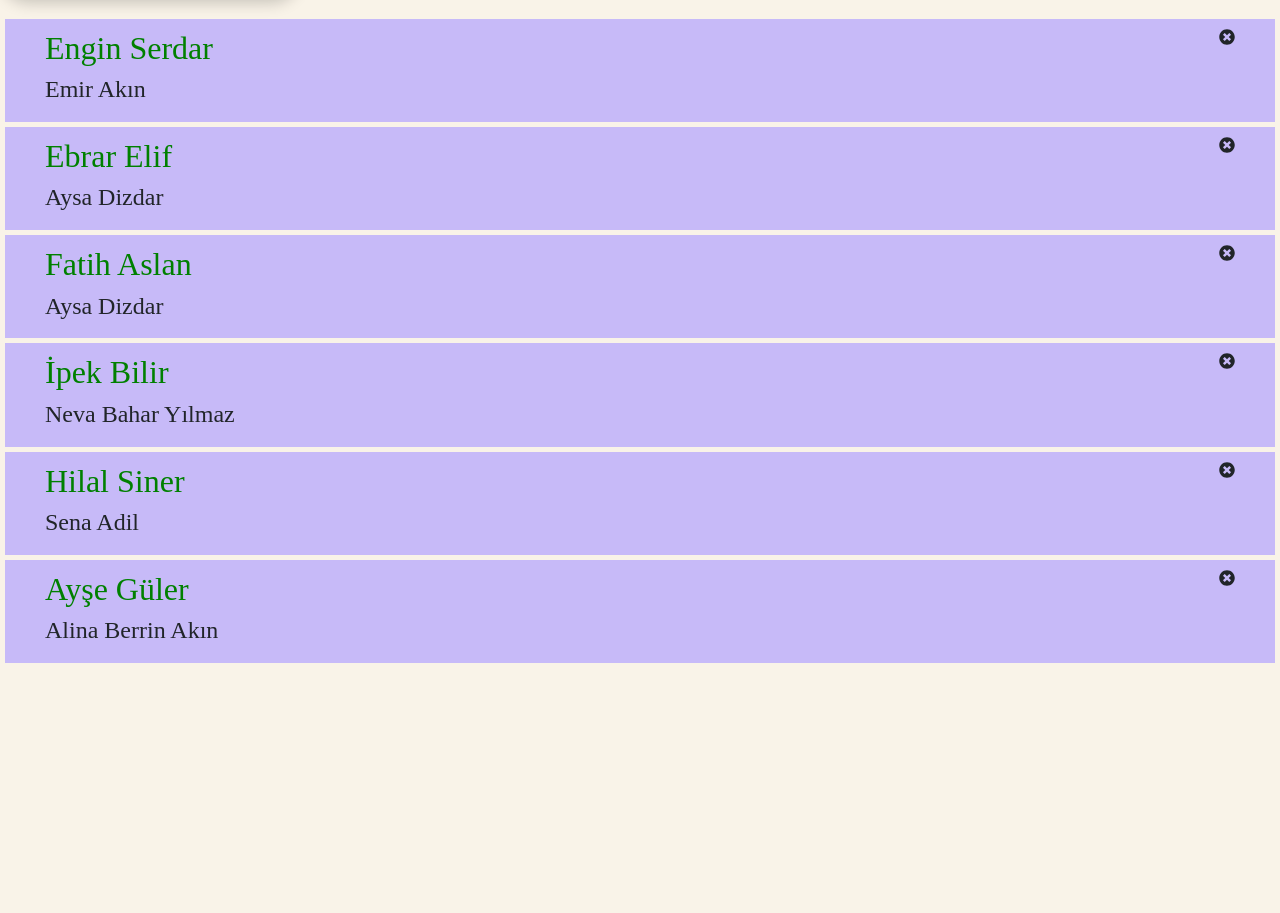
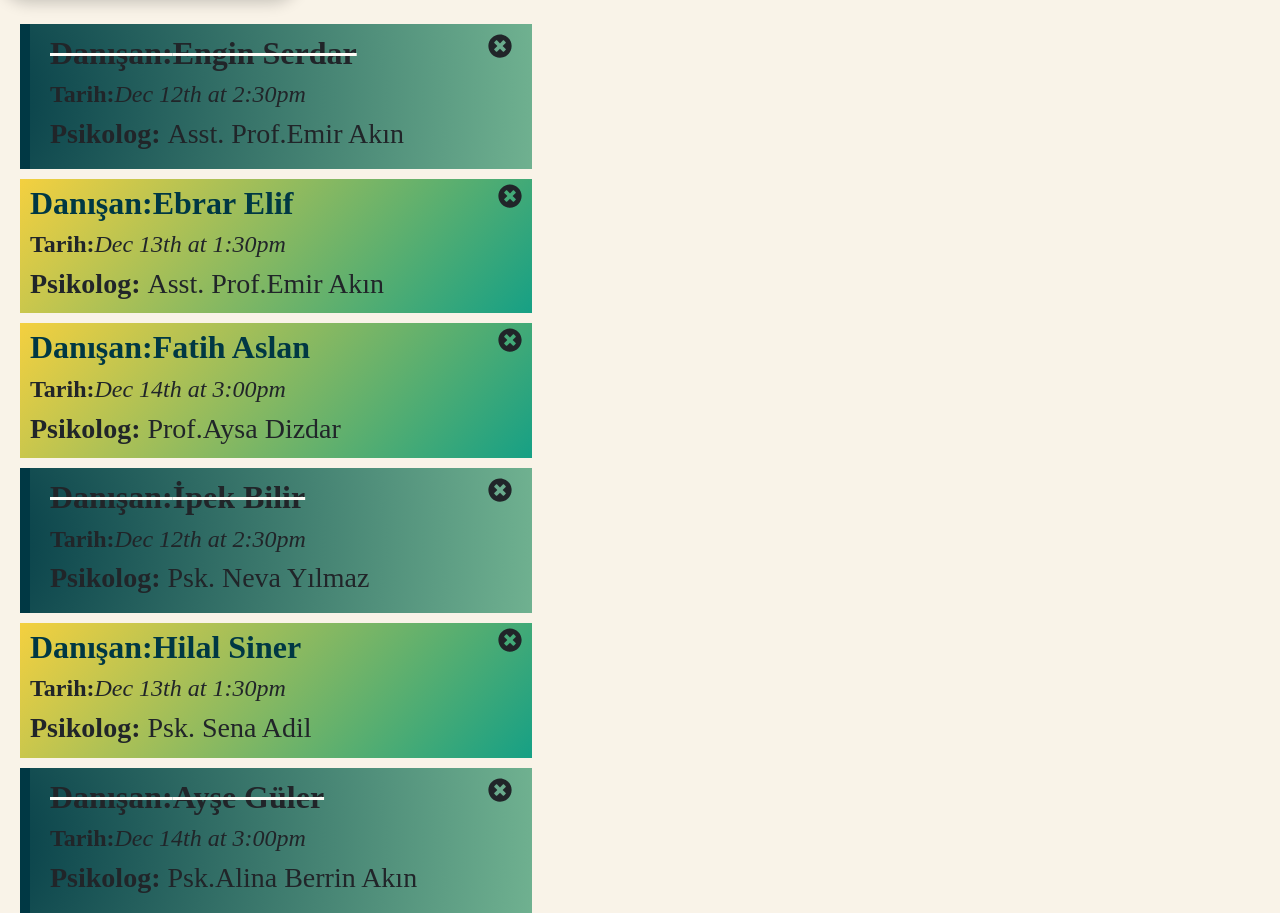
Before and after one commit to zbaharyilmaz/hospital-appointment-app, a React (Create React App) app: page / in a window 1280 px wide. Shown: the part 1545-2458 px from the top of the page. Before the commit the page ends 2208 px from the top, so only its background shows below. Built offline with nearby package versions, Linux system fonts and the light colour scheme; a web font is replaced by a local one.

Commit message:
function components arranged.

```diff
--- a/src/App.css
+++ b/src/App.css
@@ -13,22 +13,22 @@ body{
   /* background-color:#D8E0F2; */
   /* background-repeat: no-repeat; */
   /* background-size: cover; */
-    margin-top: 180px !important; /* Navbar'ın yüksekliği kadar boşluk bırakın */
-    background-color: rgb(249, 243, 232) !important;
+  margin-top: 180px !important; /* Navbar'ın yüksekliği kadar boşluk bırakın */
+  background-color: rgb(249, 243, 232) !important;
 }
-.ad{
+.head{
   background-color: rgb(177, 232, 199);
   position: fixed;  /* Sabit pozisyon */
   top: 0;           /* Sayfanın üst kısmına sabitler */
   left: 0;          /* Sayfanın sol kısmına sabitler */
-  width: 100%;      /* Navbar'ın tüm genişliği kaplamasını sağlar */
+  width: 100%;
   z-index: 999;
 }
 .navbar{
   background-image: radial-gradient( circle 1292px at -13.6% 51.7%,  rgba(0,56,68,1) 0%, rgb(129, 196, 156) 51.5%, rgba(255,252,247,1) 88.6% );
 }
 
-.ad p{
+.head p{
   display: inline-block;
   white-space: nowrap;
   animation: scroll-text 20s linear infinite;
@@ -97,35 +97,35 @@ body{
   border-radius: 5px;
   border: none;
 }
-
-/*! data daki isDone kısmı false iken görünecek stil */
-.falseStyle {
+.falseStyle, .trueStyle {
   display: flex;
   justify-content: space-between;
-  background-color:#c7baf8;
-  margin: 5px;
-  padding: 10px 40px;
+  padding: 5px 10px;
   cursor: pointer;
+  width: 40%;
+  margin-left: 20px;
+  margin-top: 10px;
 }
-.falseStyle h2 {
-  color: green;
+.falseStyle h2, h3,h4 .trueStyle h2, h3, h4{
+  color: rgba(0,56,68,1)
+  /* text-decoration-line: underline;
+  text-decoration-style: wavy;
+  text-decoration-color: red; */
 }
-.falseStyle h3 {
-  color: #152bbb;
+.falseStyle{
+  background-color: #F4D03F;
+  background-image: linear-gradient(132deg, #F4D03F 0%, #16A085 100%);
 }
-/*! data daki isDone kısmı true iken görünecek stil */
-.trueStil {
-  display: flex;
-  justify-content: space-between;
-  border-left: 10px solid #2037b9;
-  background-color: #553DF2;
+
+.trueStyle {
+  border-left: 10px solid rgba(0,56,68,1);
+  background-image: radial-gradient( circle 1292px at -13.6% 51.7%,  rgba(0,56,68,1) 0%, rgb(129, 196, 156) 51.5%, rgb(248, 238, 221) 88.6% );
   padding: 10px 20px;
 }
 
-.trueStil h3,
-.trueStil h2 {
-  text-decoration: line-through;
-  color: blue;
+.trueStyle h2 {
+  text-decoration:line-through;
+  text-decoration-color: rgba(255,252,247,1);
 }
 .doctorBtn + h4 {
   padding: 10px 20px;
--- a/src/components/Header.jsx
+++ b/src/components/Header.jsx
@@ -3,7 +3,7 @@ import { RiMentalHealthLine } from "react-icons/ri";
 
 const Header = () => {
   return (
-    <div className=" ad container-fluid ">
+    <div className="head container-fluid ">
       <div>
       <p className=" fs-4 text-center">
         Daha iyi hissetme yolculuğunuzda ilk adımınıza özel <b>500 TL</b> indirim kodu: <b>MEPHAS500</b>
@@ -12,7 +12,7 @@ const Header = () => {
       <div>
       <nav className="navbar bg-body-tertiary">
         <div className="container-fluid">
-        <h3 style={{fontWeight:"700"}}><span className="fs-1 ms-3 p-3"><RiMentalHealthLine/></span>MEPHAS PSİKOLOJİ</h3>
+        <h3 style={{fontWeight:"700"}}><span className="fs-1 ms-5 p-3"><RiMentalHealthLine/></span>MEPHAS PSİKOLOJİ</h3>
           <a className="navbar-brand" href="#"></a>
           <form className="d-flex" role="search">
             <input
--- a/src/components/PatientList.jsx
+++ b/src/components/PatientList.jsx
@@ -1,20 +1,28 @@
 import { FaTimesCircle } from "react-icons/fa";
 
 
-const PatientList = ({patients}) => {
+const PatientList = ({patients, setPatients}) => {
   return (
     <div>
       <div>
         {patients.map((person)=>{
-        const {id, patientName, isDone, myDoctor}= person
+        const {id, patientName,day,isDone, myDoctor}= person
         return(
-            <div className="falseStyle">
+            <div className={isDone===true? "trueStyle":"falseStyle"}
+            onDoubleClick={()=>setPatients(patients.map(()=>id===patients.id))}
+
+
+
+            >
+            {/* isDone? şeklinde de kullanabilirsin. */}
+
           <div key="id">
-            <h2>{patientName} </h2>
-            <h4>{myDoctor} </h4>
-            <h3>{isDone} </h3>
+            <h2><b>Danışan:{patientName}</b></h2>
+            <h4><b>Tarih:</b><i>{day}</i></h4>
+            <h3><b>Psikolog: </b>{myDoctor} </h3>
           </div>
-          <FaTimesCircle/>
+          <FaTimesCircle className="fs-4"
+         onClick={()=>setPatients(patients.filter((b)=>b.id !==id))} />
         </div>
         )
         })}
--- a/src/helper/data.js
+++ b/src/helper/data.js
@@ -3,43 +3,43 @@ export const appointmentData = [
     id: 1,
     patientName: "Engin Serdar",
     day: "Dec 12th at 2:30pm",
-    isDone: false,
-    myDoctor: "Emir Akın",
+    isDone: true,
+    myDoctor: "Asst. Prof.Emir Akın",
   },
   {
     id: 2,
     patientName: "Ebrar Elif",
     day: "Dec 13th at 1:30pm",
-    isDone: true,
-    myDoctor: "Aysa Dizdar",
+    isDone: false,
+    myDoctor: "Asst. Prof.Emir Akın",
   },
   {
     id: 3,
     patientName: "Fatih Aslan",
     day: "Dec 14th at 3:00pm",
     isDone: false,
-    myDoctor: "Aysa Dizdar",
+    myDoctor: "Prof.Aysa Dizdar",
   },
   {
     id: 4,
     patientName: "İpek Bilir",
     day: "Dec 12th at 2:30pm",
-    isDone: false,
-    myDoctor: "Neva Bahar Yılmaz",
+    isDone: true,
+    myDoctor: "Psk. Neva Yılmaz",
   },
   {
     id: 5,
     patientName: "Hilal Siner",
     day: "Dec 13th at 1:30pm",
-    isDone: true,
-    myDoctor: "Sena Adil",
+    isDone: false,
+    myDoctor: "Psk. Sena Adil",
   },
   {
     id: 6,
     patientName: "Ayşe Güler",
     day: "Dec 14th at 3:00pm",
-    isDone: false,
-    myDoctor: "Alina Berrin Akın",
+    isDone: true,
+    myDoctor: "Psk.Alina Berrin Akın",
   },
 ];
 
@@ -58,7 +58,7 @@ export const doctorData = [
     id: 3,
     doctorName: "Psk. Sena Adil",
     doctorImg:
-      "https://img.freepik.com/free-photo/pretty-girl-with-nice-smile_23-2147611501.jpg?t=st=1736459633~exp=1736463233~hmac=2f50a5e8456cb906b5707efc8993bdf3efeb96441931c19923680984b60d285f&w=740",
+       "https://img.freepik.com/free-photo/front-view-woman-working-from-home_23-2148482621.jpg?t=st=1736461098~exp=1736464698~hmac=8034a7d861f1e9beca5c942500d5ab5b0e5bcf42f1259e5445d540a45e761d34&w=740",
   },
   {
     id: 4,
@@ -67,19 +67,18 @@ export const doctorData = [
       "https://img.freepik.com/free-photo/beautiful-woman-reading-book_23-2148597038.jpg?t=st=1736459667~exp=1736463267~hmac=c360d9052f90c58efccfaf47e3eae67b549995a44019dd386fac13ac190fa8e8&w=740",
   },
   {
-    id: 4,
+    id: 5,
     doctorName: "Asst. Prof. Emir Akın",
     doctorImg:
       "https://img.freepik.com/free-photo/portrait-businessman-conference-room-thinking-about-future_482257-25788.jpg?t=st=1736461022~exp=1736464622~hmac=ea24997075ea72779f167f3a507d4d9621890d91f1940130bfcaf5068dfdfd0a&w=1380",
   },
   {
-    id: 4,
+    id: 6,
     doctorName: "Psk. Müge Sezen",
-    doctorImg:
-      "https://img.freepik.com/free-photo/front-view-woman-working-from-home_23-2148482621.jpg?t=st=1736461098~exp=1736464698~hmac=8034a7d861f1e9beca5c942500d5ab5b0e5bcf42f1259e5445d540a45e761d34&w=740",
+    doctorImg:  "https://img.freepik.com/free-photo/pretty-girl-with-nice-smile_23-2147611501.jpg?t=st=1736459633~exp=1736463233~hmac=2f50a5e8456cb906b5707efc8993bdf3efeb96441931c19923680984b60d285f&w=740",
   },
   {
-    id: 4,
+    id: 7,
     doctorName: "Psk. Ayhan Kemer",
     doctorImg:
       "https://img.freepik.com/free-photo/male-model-white-toned-casual-outfits_144627-31293.jpg?t=st=1736460984~exp=1736464584~hmac=1d57f225219d25cb8591d204058a35816d5a6de6be5d538c81d9b394d892058d&w=740",
--- a/src/pages/Home.jsx
+++ b/src/pages/Home.jsx
@@ -14,12 +14,12 @@ const [patient, setPatient]= useState(appointmentData)
     <div>
         <div>
         <Header/>
-        <Doctors doctors={doctor}/>
+        <Doctors doctors={doctor} setDoctors={setDoctor}/>
         </div>
         <div>
         <AddPatient patients/>
       </div>
-      <PatientList patients={patient}/>
+      <PatientList patients={patient} setPatients={setPatient}/>
     </div>
   );
 };
```
